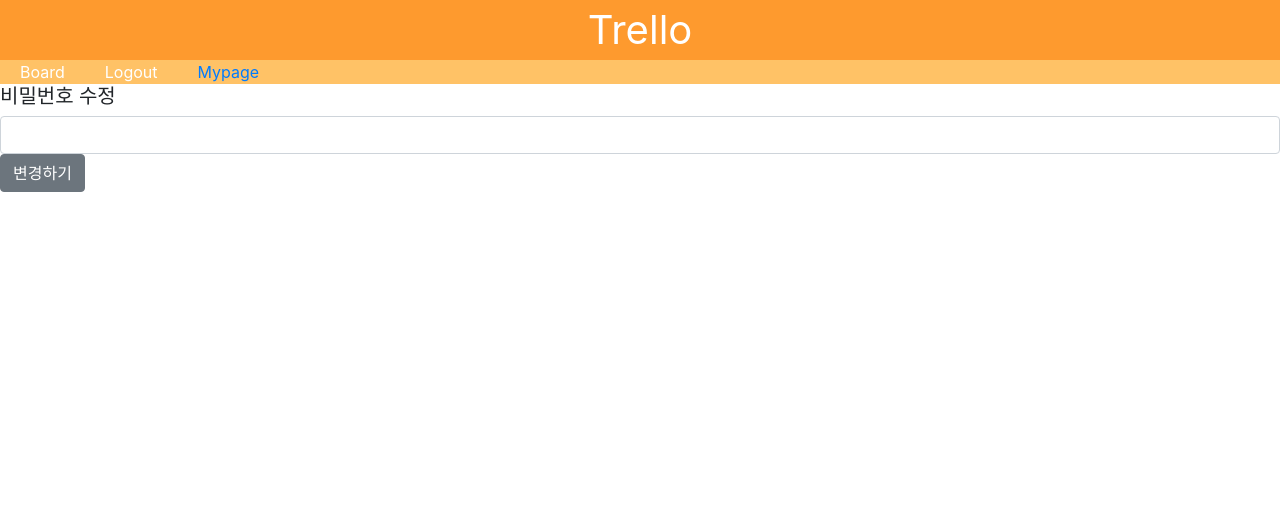
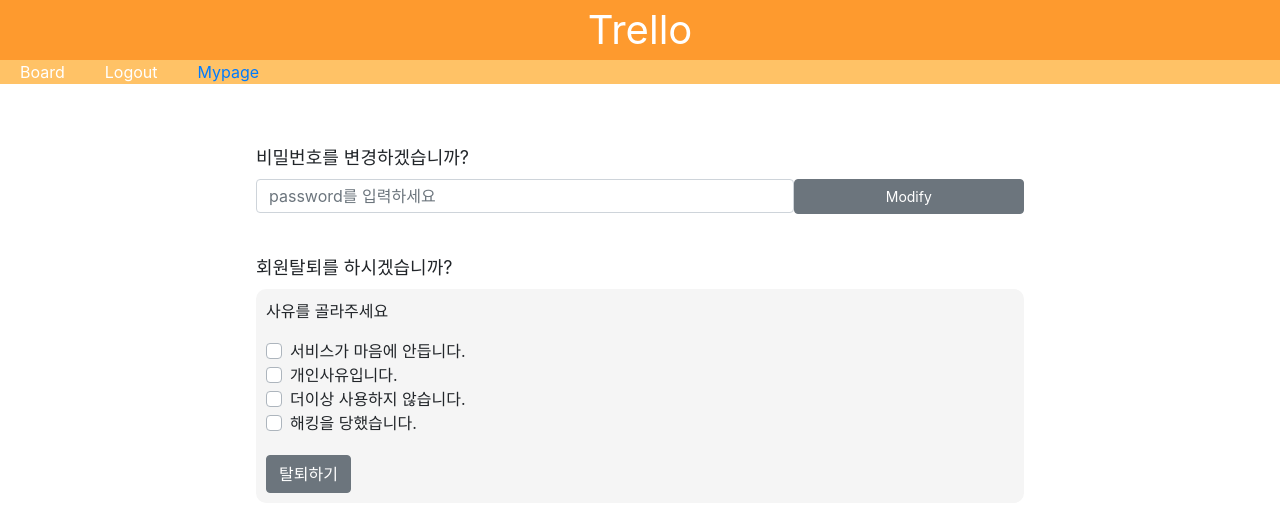
Before and after one commit to onedanbee/Trello_client, a React (Create React App) app in the folder my-app/: page /mypage in a window 1280 px wide. Shown: the top 532 px of the page. Built offline with nearby package versions, Linux system fonts and the light colour scheme; sample sign-in values are in the browser's storage.

Commit message:
:sparkles: Add member withdrawal function

```diff
--- a/my-app/src/App.js
+++ b/my-app/src/App.js
@@ -18,7 +18,8 @@
       user_password: "",
       U_key: "",
       board_update: false,
-      user_password_update: ""
+      user_password_update: "",
+      leave: false
     };
     console.log("sessionStorage", sessionStorage);
     console.log(this.state);
@@ -115,10 +116,22 @@
       user_password_update: e.target.value
     });
   };
-  // this.setState({
-  //   user_id: e.target.value,
-  //   login: localStorajsone.token !== undefined
-  // });
+
+  handleClickUserDelete = async () => {
+    await fetch(`http://localhost:3000/sign/${this.state.U_key}`, {
+      method: "DELETE",
+      headers: {
+        "Content-type": "application/json",
+        token: sessionStorage.getItem("token")
+      }
+    }).then(
+      res => res.json(),
+
+      this.setState({ leave: true }),
+      alert("회원탈퇴가 완료되었습니다."),
+      this.handleClickLogout()
+    );
+  };
 
   render() {
     console.log("token아 있니", this.state.isLogin);
@@ -169,6 +182,8 @@
                 <Mypage
                   handleClickMypagePw={this.handleClickMypagePw}
                   onChangeUpdatePw={this.onChangeUpdatePw}
+                  handleClickUserDelete={this.handleClickUserDelete}
+                  leave={this.state.leave}
                 />
               )}
             />
--- a/my-app/src/pages/Mypage.js
+++ b/my-app/src/pages/Mypage.js
@@ -1,19 +1,89 @@
 import React from "react";
 import { Redirect } from "react-router-dom";
-import { Input, Button } from "reactstrap";
+import { Input, Button, Label, FormGroup, CustomInput } from "reactstrap";
 
 const Mypage = props => {
   console.log("mypage", props);
   return (
-    <div>
+    <div
+      style={{
+        width: "60%",
+        margin: "0 auto",
+        marginTop: "60px"
+      }}
+    >
       {sessionStorage.getItem("token") ? (
         <Redirect to="/mypage" />
       ) : (
         <Redirect to="/" />
       )}
-      <h5>비밀번호 수정</h5>
-      <Input onChange={props.onChangeUpdatePw} />
-      <Button onClick={props.handleClickMypagePw}>변경하기</Button>
+
+      <Label style={{ width: "100%", fontSize: "18px" }}>
+        비밀번호를 변경하겠습니까?
+      </Label>
+      <Input
+        onChange={props.onChangeUpdatePw}
+        style={{
+          width: "70%",
+          float: "left",
+          height: "10%",
+          marginBottom: "40px"
+        }}
+        type="password"
+        placeholder="password를 입력하세요"
+      ></Input>
+      <Button
+        onClick={props.handleClickMypagePw}
+        style={{
+          width: "30%",
+          float: "left",
+          fontSize: "14px",
+          height: "10%",
+          marginBottom: "40px"
+        }}
+      >
+        Modify
+      </Button>
+
+      <Label style={{ fontSize: "18px" }}>회원탈퇴를 하시겠습니까?</Label>
+
+      <div
+        style={{
+          backgroundColor: "#f5f5f5",
+          borderRadius: "10px",
+          padding: "10px"
+        }}
+      >
+        <p>사유를 골라주세요</p>
+        <CustomInput
+          type="checkbox"
+          id="exampleCustomCheckbox"
+          label="서비스가 마음에 안듭니다."
+        />
+        <CustomInput
+          type="checkbox"
+          id="exampleCustomCheckbox2"
+          label="개인사유입니다."
+        />
+        <CustomInput
+          type="checkbox"
+          id="exampleCustomCheckbox3"
+          label="더이상 사용하지 않습니다."
+        />
+        <CustomInput
+          type="checkbox"
+          id="exampleCustomCheckbox4"
+          label="해킹을 당했습니다."
+        />
+        <Button
+          onClick={props.handleClickUserDelete}
+          style={{ marginTop: "20px" }}
+        >
+          탈퇴하기
+        </Button>
+      </div>
+
+      {/* {props.leave && <Redirect to="/" />} */}
     </div>
   );
 };
```
